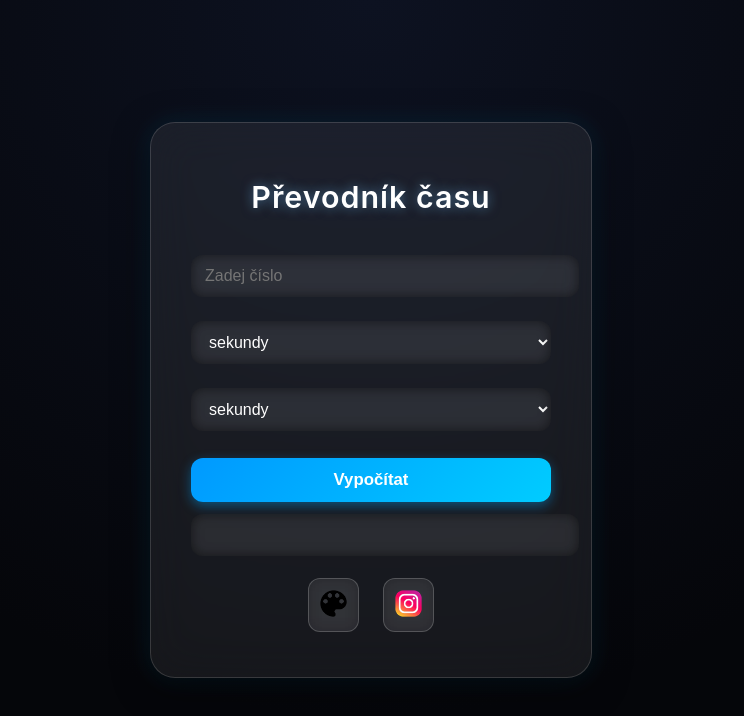
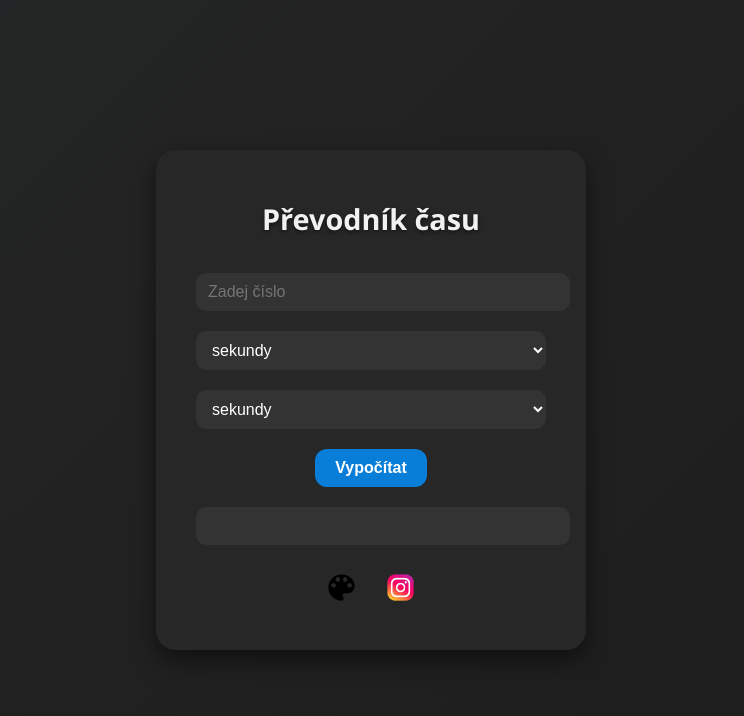
Before and after one commit to MedikTV/Time-converter, a plain HTML site: page index.html in a window 1280 px wide. Shown: the whole page, without its empty margins (269-1013 px from the left). Drawn offline with Linux system fonts and the light colour scheme.

Commit message:
Update style.css

```diff
--- a/style.css
+++ b/style.css
@@ -1,127 +1,106 @@
-/* Globální styl */
+
+/* Základní nastavení těla */
 body {
     margin: 0;
     padding: 0;
-    font-family: "Inter", Arial, sans-serif;
-    background: radial-gradient(circle at top, #0d1221, #05060a 70%);
-    color: #e4e4e4;
+    font-family: 'Segoe UI', Tahoma, Geneva, Verdana, sans-serif;
+    background: linear-gradient(135deg, #252627, #1c1c1c);
+    color: #fff;
     display: flex;
     justify-content: center;
     align-items: center;
     height: 100vh;
-    transition: background-color 0.4s ease;
+    transition: background-color 0.3s ease;
 }
 
-/* Card efekt */
+/* Kontejner převodníku */
 .container {
-    backdrop-filter: blur(22px);
-    background: rgba(255, 255, 255, 0.07);
-    border-radius: 25px;
-    border: 1px solid rgba(255, 255, 255, 0.15);
-    padding: 35px 40px;
+    background-color: rgba(40, 40, 40, 0.95);
+    padding: 30px 40px;
+    border-radius: 20px;
+    box-shadow: 0 10px 25px rgba(0,0,0,0.5);
     text-align: center;
-    width: 360px;
-    box-shadow: 0 8px 35px rgba(0,0,0,0.6), 0 0 25px rgba(0, 180, 255, 0.15);
-    animation: fade-in 0.7s ease;
-}
-
-/* Fade animace */
-@keyframes fade-in {
-    from { opacity: 0; transform: translateY(20px); }
-    to   { opacity: 1; transform: translateY(0); }
+    width: 350px;
 }
 
 /* Nadpis */
 h1 {
-    margin-bottom: 28px;
-    font-size: 1.9rem;
-    font-weight: 600;
-    color: #ffffff;
-    letter-spacing: 1px;
-    text-shadow: 0 0 12px rgba(120, 200, 255, 0.5);
+    margin-bottom: 25px;
+    font-size: 1.8rem;
+    color: #f1f1f1;
+    text-shadow: 0 2px 4px rgba(0,0,0,0.5);
 }
 
-/* Inputs */
-input[type="number"],
-input[type="text"],
-select {
+/* Inputy */
+input[type="number"], input[type="text"], select {
     width: 100%;
-    padding: 12px 14px;
-    margin: 12px 0;
+    padding: 10px 12px;
+    margin: 10px 0;
+    border-radius: 10px;
+    border: none;
     font-size: 1rem;
-    border-radius: 12px;
-    border: none;
     outline: none;
-
-    background: rgba(255,255,255,0.08);
+    background-color: #333;
     color: #fff;
-    box-shadow: inset 0 0 12px rgba(0,0,0,0.5);
     transition: all 0.3s ease;
 }
 
-/* Glow při focusu */
-input:focus,
+input[type="number"]:focus,
+input[type="text"]:focus,
 select:focus {
-    background: rgba(255,255,255,0.12);
-    box-shadow: 0 0 12px #00aaff, inset 0 0 12px rgba(0,0,0,0.6);
+    background-color: #444;
+    box-shadow: 0 0 10px #097ed8;
 }
 
-/* Tlačítko hlavní */
-button.primary {
-    width: 100%;
-    padding: 12px;
-    margin-top: 15px;
-    font-size: 1.05rem;
+/* Tlačítka */
+button {
+    margin: 10px 5px;
+    padding: 10px 20px;
+    border-radius: 12px;
+    border: none;
+    cursor: pointer;
+    font-size: 1rem;
     font-weight: 600;
-
-    border: none;
-    border-radius: 12px;
-    cursor: pointer;
-
-    background: linear-gradient(135deg, #0099ff, #00ccff);
-    color: #fff;
-
-    box-shadow: 0 4px 12px rgba(0, 170, 255, 0.4);
-    transition: 0.3s;
+    transition: all 0.3s ease;
 }
 
-/* Hover neon */
-button.primary:hover {
-    box-shadow: 0 0 15px #00c8ff, 0 0 30px #00c8ff;
+button:hover {
     transform: translateY(-2px);
+    box-shadow: 0 5px 15px rgba(0,0,0,0.3);
 }
 
-/* Malá tlačítka pro ikony */
-button.small {
-    background: rgba(255,255,255,0.05);
-    border: 1px solid rgba(255,255,255,0.2);
-    border-radius: 12px;
-    padding: 7px;
-    margin: 10px;
-    cursor: pointer;
-
-    backdrop-filter: blur(8px);
-    transition: 0.3s ease;
+button img {
+    vertical-align: middle;
 }
 
-/* Ikony */
+/* Primární tlačítko */
+button.primary {
+    background: #097ed8;
+    color: #fff;
+}
+
+button.primary:hover {
+    background: #0561a1;
+}
+
+/* Malá tlačítka (paleta a insta) */
+button.small {
+    padding: 5px;
+    background: none;
+    border: none;
+}
+
 button.small img {
     width: 35px;
     height: 35px;
-    transition: transform 0.3s ease, filter 0.3s ease;
-}
-
-button.small:hover {
-    background: rgba(255,255,255,0.15);
-    box-shadow: 0 0 15px rgba(0,180,255,0.3);
+    transition: transform 0.3s ease;
 }
 
 button.small:hover img {
     transform: scale(1.2);
-    filter: drop-shadow(0 0 6px #00caff);
 }
 
-/* Výstupní pole */
+/* Výstup */
 #vystup {
     font-weight: bold;
     text-align: center;
```
